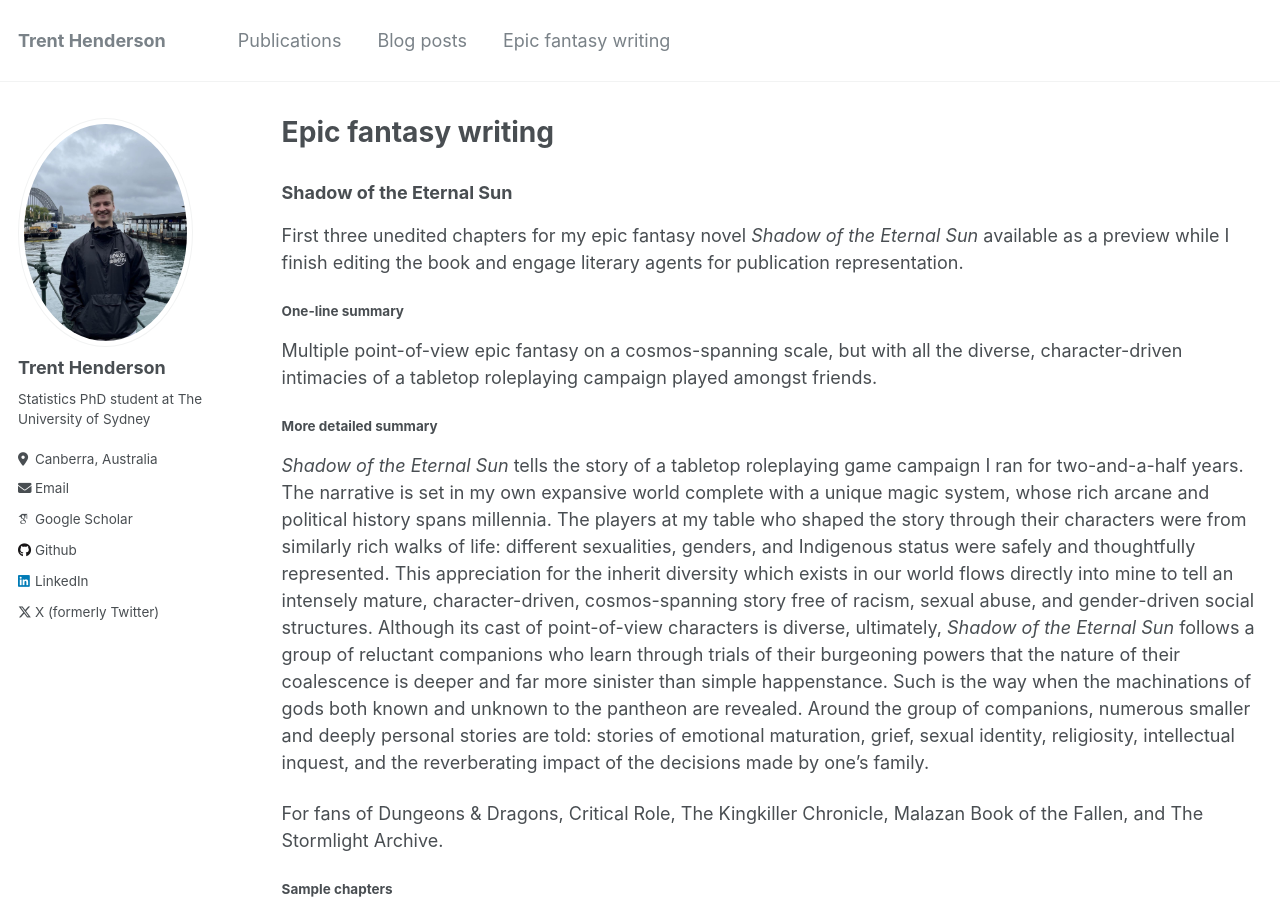
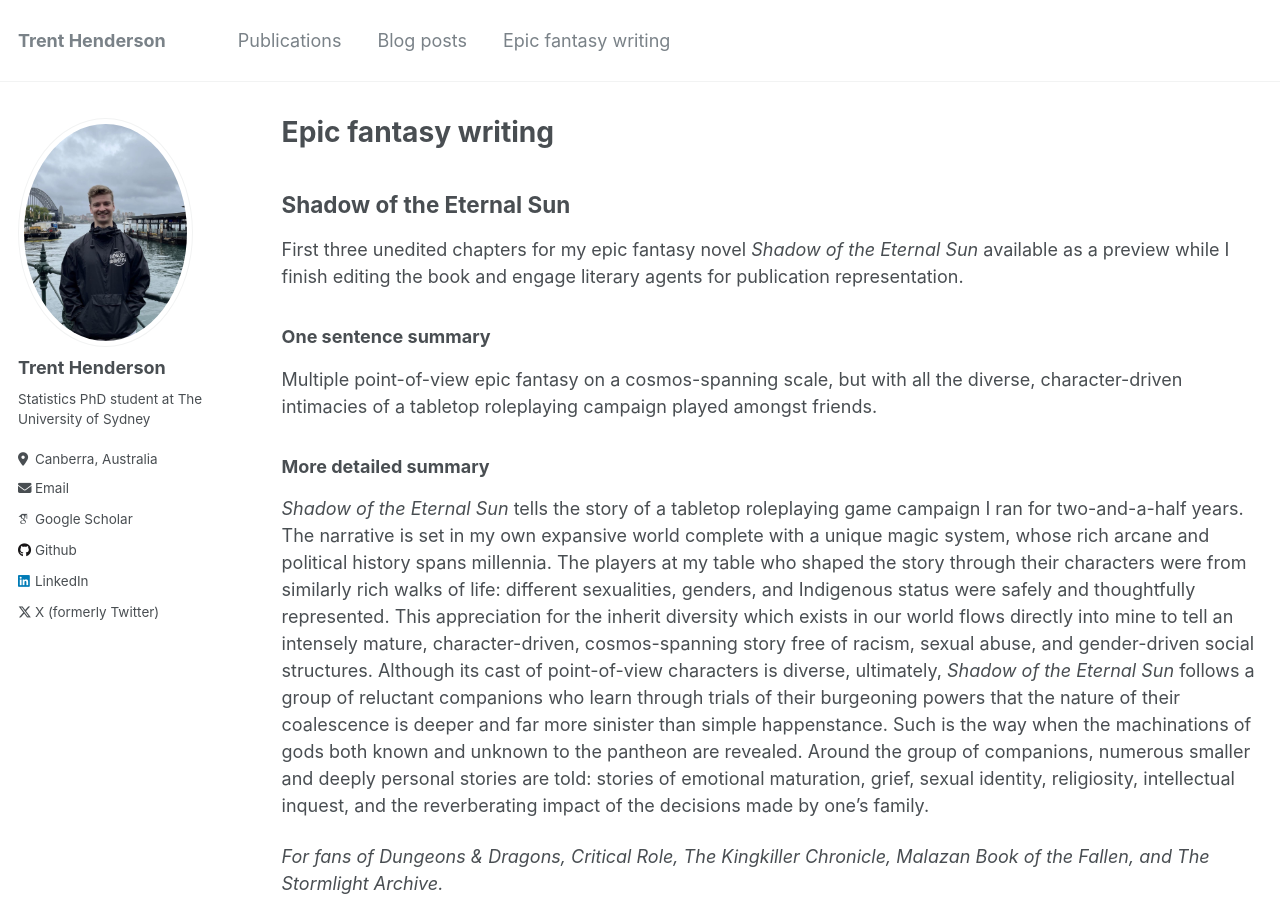
Before and after one commit to hendersontrent/hendersontrent.github.io, a Jekyll site: the page built from _pages/talks.md, in a window 1280 px wide and 900 px high. Built offline with Jekyll 4.4.1, drawn with Linux system fonts in a browser that asks for light colours; some web fonts are replaced; grey boxes are pictures that could not be loaded.

Commit message:
Update talks.md

```diff
--- a/_pages/talks.md
+++ b/_pages/talks.md
@@ -5,21 +5,21 @@ permalink: /talks/
 author_profile: true
 ---
 
-### Shadow of the Eternal Sun
+## Shadow of the Eternal Sun
 
 First three unedited chapters for my epic fantasy novel *Shadow of the Eternal Sun* available as a preview while I finish editing the book and engage literary agents for publication representation.
 
-#### One-line summary
+### One sentence summary
 
 Multiple point-of-view epic fantasy on a cosmos-spanning scale, but with all the diverse, character-driven intimacies of a tabletop roleplaying campaign played amongst friends.
 
-#### More detailed summary
+### More detailed summary
 
 *Shadow of the Eternal Sun* tells the story of a tabletop roleplaying game campaign I ran for two-and-a-half years. The narrative is set in my own expansive world complete with a unique magic system, whose rich arcane and political history spans millennia. The players at my table who shaped the story through their characters were from similarly rich walks of life: different sexualities, genders, and Indigenous status were safely and thoughtfully represented. This appreciation for the inherit diversity which exists in our world flows directly into mine to tell an intensely mature, character-driven, cosmos-spanning story free of racism, sexual abuse, and gender-driven social structures. Although its cast of point-of-view characters is diverse, ultimately, *Shadow of the Eternal Sun* follows a group of reluctant companions who learn through trials of their burgeoning powers that the nature of their coalescence is deeper and far more sinister than simple happenstance. Such is the way when the machinations of gods both known and unknown to the pantheon are revealed. Around the group of companions, numerous smaller and deeply personal stories are told: stories of emotional maturation, grief, sexual identity, religiosity, intellectual inquest, and the reverberating impact of the decisions made by one’s family.
 
-For fans of Dungeons & Dragons, Critical Role, The Kingkiller Chronicle, Malazan Book of the Fallen, and The Stormlight Archive.
+*For fans of Dungeons & Dragons, Critical Role, The Kingkiller Chronicle, Malazan Book of the Fallen, and The Stormlight Archive.*
 
-#### Sample chapters
+### Sample chapters
 
 <iframe src="/files/2024-05-31-SOTES-sample-chapters.pdf" width="100%" height="750" frameborder="no" border="0" marginwidth="0" marginheight="0"></iframe>
 
```
